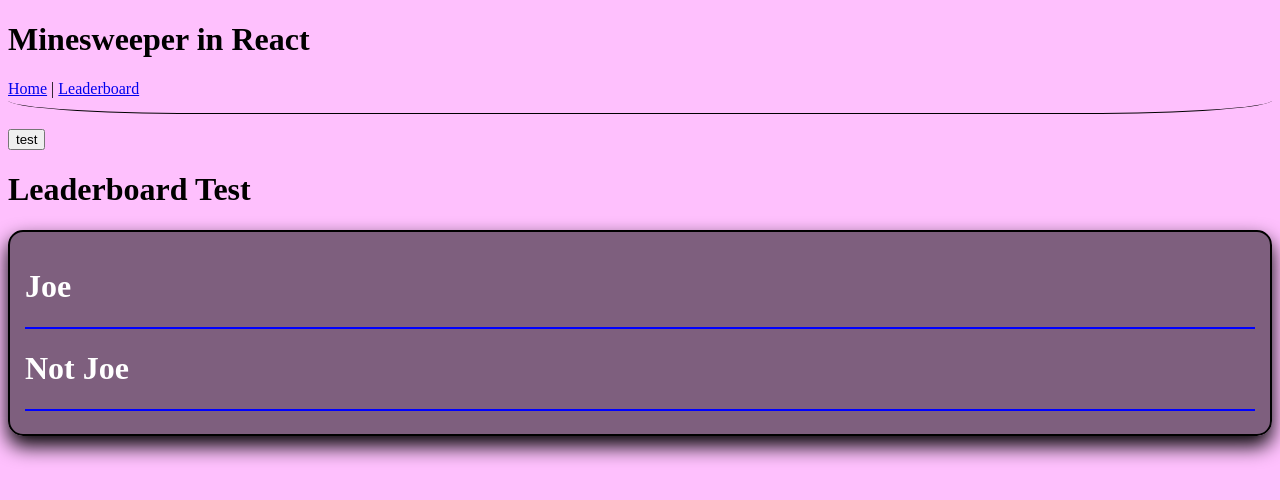
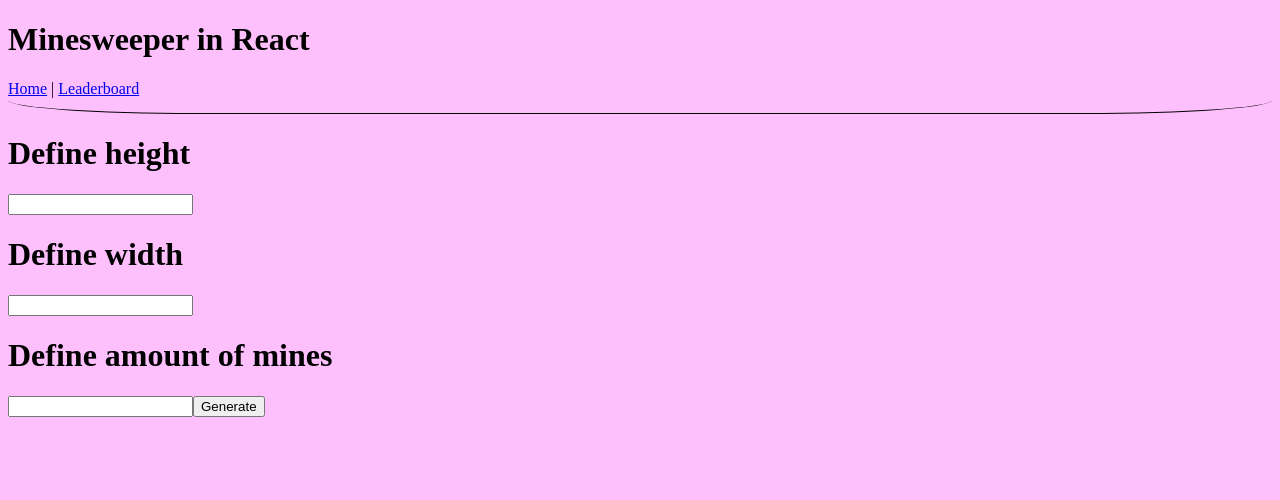
Before and after one commit to joepritch/minesweeperJSX, a React app: page /#/ in a window 1280 px wide. Shown: the top 500 px of the page. Built offline with nearby package versions, Linux system fonts and the light colour scheme; a web font is replaced by a local one.

Commit message:
send minefieldSpecs state as props to minefield component

```diff
--- a/src/components/ContentContainer.jsx
+++ b/src/components/ContentContainer.jsx
@@ -6,22 +6,32 @@ class ContentContainer extends React.Component{
   constructor(props){
     super(props);
     this.state = {
-      gameDisplayed: true
+      gameDisplayed: false,
+      minefieldSpecs: {
+        height: 0,
+        width: 0,
+        mines: 0
+      }
     }
     this.handleStartNewGame = this.handleStartNewGame.bind(this);
   }
 
-  handleStartNewGame(){
-    var newGame = false;
+  handleStartNewGame(height, width, mines){
+    var newMinefieldSpecs = Object.assign({}, this.state.minefieldSpecs);
+    newMinefieldSpecs.height = height;
+    newMinefieldSpecs.width = width;
+    newMinefieldSpecs.mines = mines;
+    this.setState({minefieldSpecs: newMinefieldSpecs});
+    var newGame = true;
     this.setState({gameDisplayed: newGame});
   }
 
   render(){
     let content = null;
     if (this.state.gameDisplayed) {
-      content = <Minefield onNewGame={this.handleStartNewGame}/>
+      content = <Minefield minefieldSpecs={this.state.minefieldSpecs}/>
     } else {
-      content = <DefineGame/>
+      content = <DefineGame onNewGame={this.handleStartNewGame}/>
     }
     return(
     <div>
--- a/src/components/DefineGame.jsx
+++ b/src/components/DefineGame.jsx
@@ -1,6 +1,6 @@
 import React from 'react';
 
-function DefineGame(){
+function DefineGame(props){
 
   let _height = null;
   let _width = null;
@@ -8,6 +8,7 @@ function DefineGame(){
 
   function grabSpecs(event){
     event.preventDefault();
+    props.onNewGame(_height.value, _width.value, _mines.value);
   }
 
   return(
--- a/src/components/Minefield.jsx
+++ b/src/components/Minefield.jsx
@@ -9,9 +9,18 @@ class Minefield extends React.Component{
       minefield: {
         height: 0,
         width: 0,
-        mines: []
-      }
+        mines: 0
+      },
     };
+  }
+
+  componentWillReceiveProps(props){
+    console.log(props.minefield);
+    var newMinefield = Object.assign({}, this.state.minefield)
+    newMinefield.height = props.minefieldSpecs.height;
+    newMinefield.width = props.minefieldSpecs.width;
+    newMinefield.mines = props.minefieldSpecs.mines;
+    this.setState({minefield: newMinefield})
   }
 
   render(props){
@@ -20,11 +29,15 @@ class Minefield extends React.Component{
         <style jsx>{`
           .minefield{
             display: grid;
-            grid-template: repeat(5, 50px);
+            width: ${this.state.minefield.width * 50}px;
+            grid-template-columns: repeat(${this.state.minefield.height}, 50px);
+            grid-template-rows: repeat(${this.state.minefield.width}, 50px);
             border: outset 5px white;
           }
           `}</style>
-        <button>test</button>
+        <div className='minefield'>
+
+        </div>
         <Leaderboard/>
       </div>
     );
```
Also changed, not shown: 1 other file (tests, documents, lock files or other folders).
